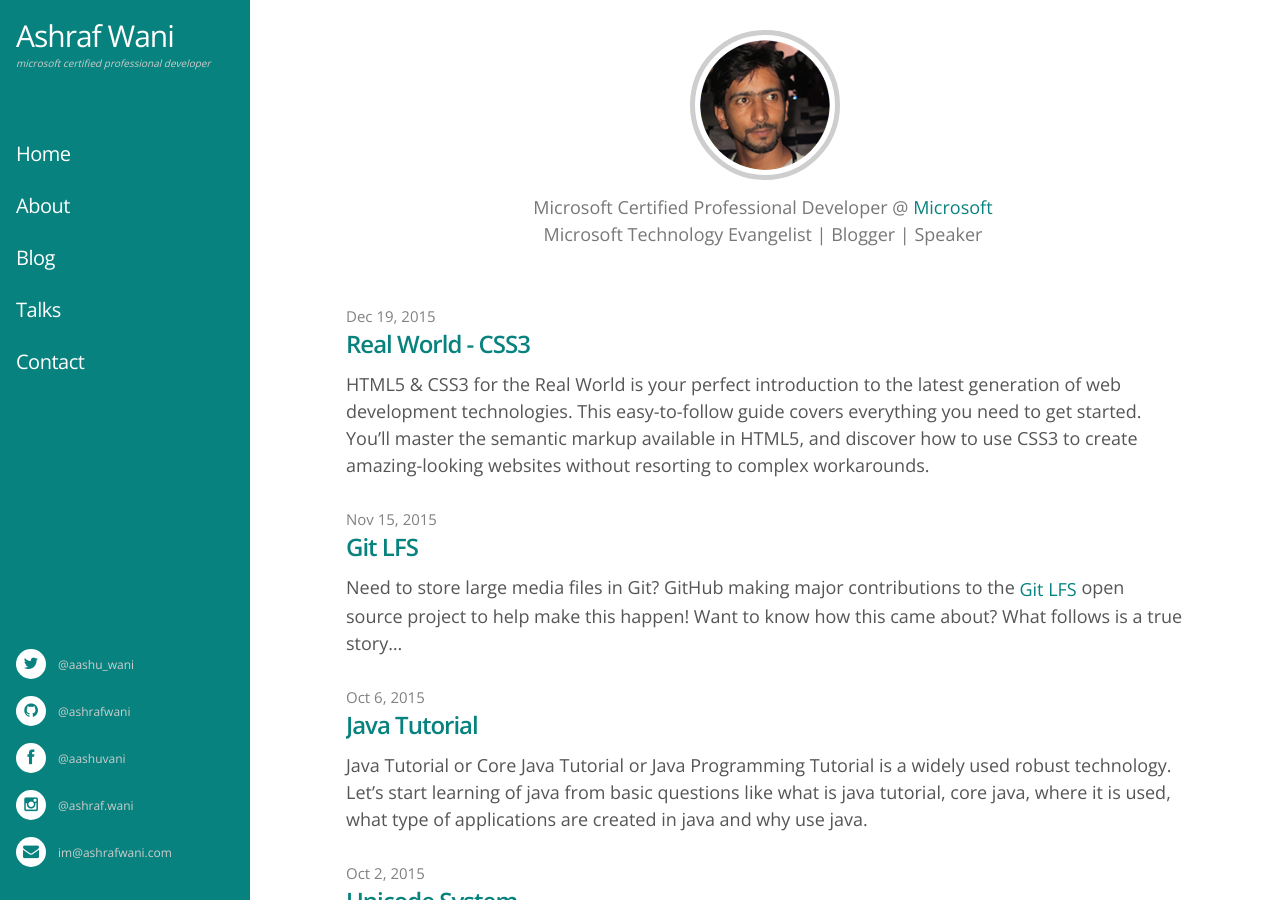
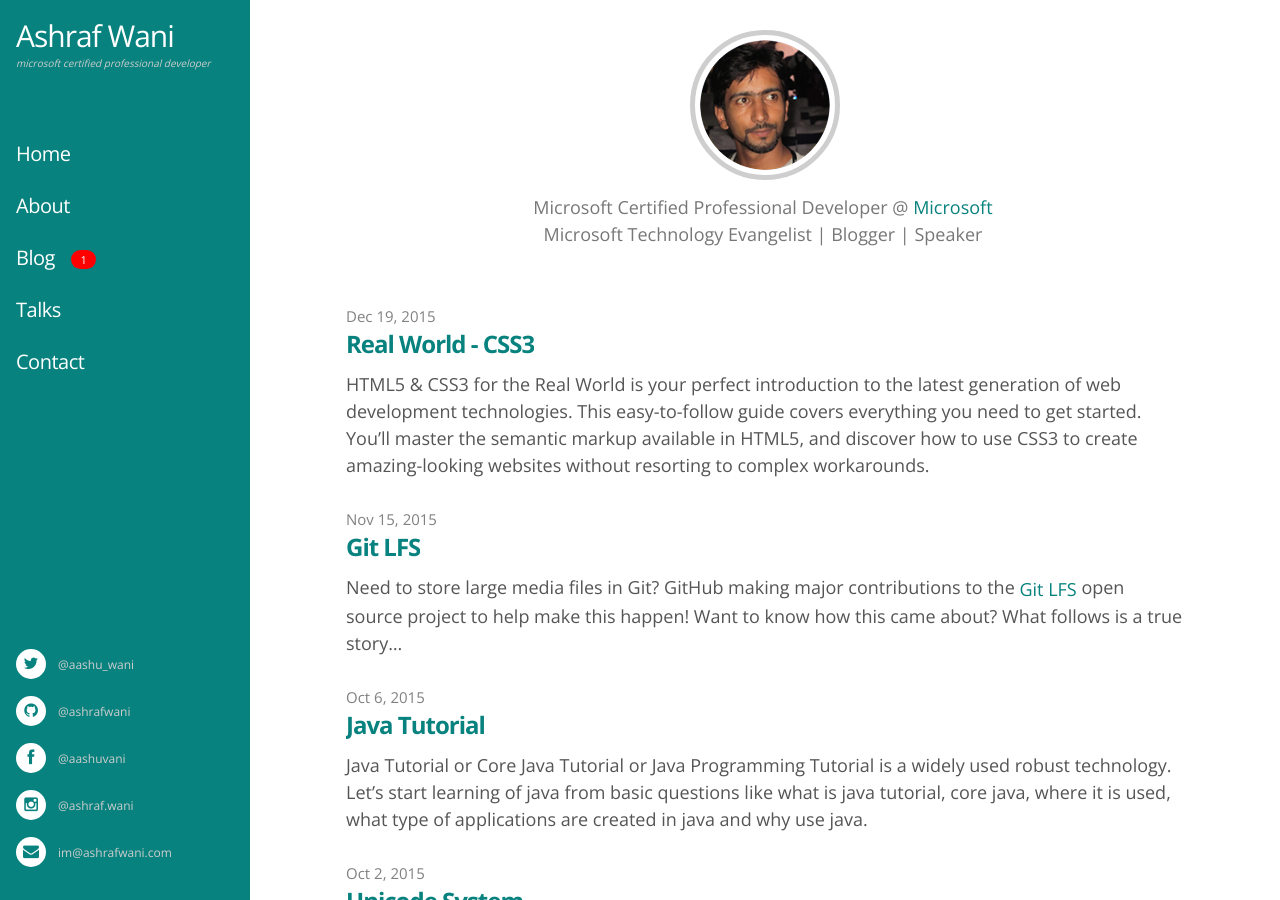
Before and after one commit to ashrafwani/ashrafwani.github.io, a Jekyll site: the page built from index.html, in a window 1280 px wide and 900 px high. Built offline with Jekyll 4.4.1, drawn with Linux system fonts in a browser that asks for light colours; nearby versions of some CDN libraries; some web fonts are replaced; comment, search, counter and statistics services are not loaded.

Commit message:
Update head

```diff
--- a/_includes/head.html
+++ b/_includes/head.html
@@ -16,7 +16,8 @@
     <link rel="canonical" href="{{ page.url | replace:'index.html','' | prepend: site.baseurl | prepend: site.url }}">
 
     <!-- Fonts -->
-    <link href='http://fonts.googleapis.com/css?family=Open+Sans:400,600,300' rel='stylesheet' type='text/css'>
+    <link href="https://fonts.googleapis.com/css?family=Open+Sans:300,400,700" rel="stylesheet">
+    <link href="https://fonts.googleapis.com/css?family=Droid+Serif" rel="stylesheet">
 
 
     <!-- Custom CSS -->
--- a/_includes/header.html
+++ b/_includes/header.html
@@ -3,6 +3,7 @@
 <header class="site-header">
 
   <div class="wrap">
+  <h1 class="pace-inactive">Ashraf Wani, Microsoft Certified Professional Developer. Srinagar Kashmir</h1>
 
     <a class="site-title" href="{{ site.baseurl }}/">{{ site.title }}
     <p>
@@ -24,7 +25,10 @@
 
           <a class="page-link" href="/about/"><span data-hover="About">About</span></a>
 
-          <a class="page-link" href="/blog/"><span data-hover="Blog">Blog</span></a>
+          <a class="page-link" href="/blog/"><span data-hover="Blog">Blog</span>
+          <coming>
+            1
+          </coming>
 
           <a class="page-link" href="/talks/"><span data-hover="Talks">Talks</span></a>
 
```
